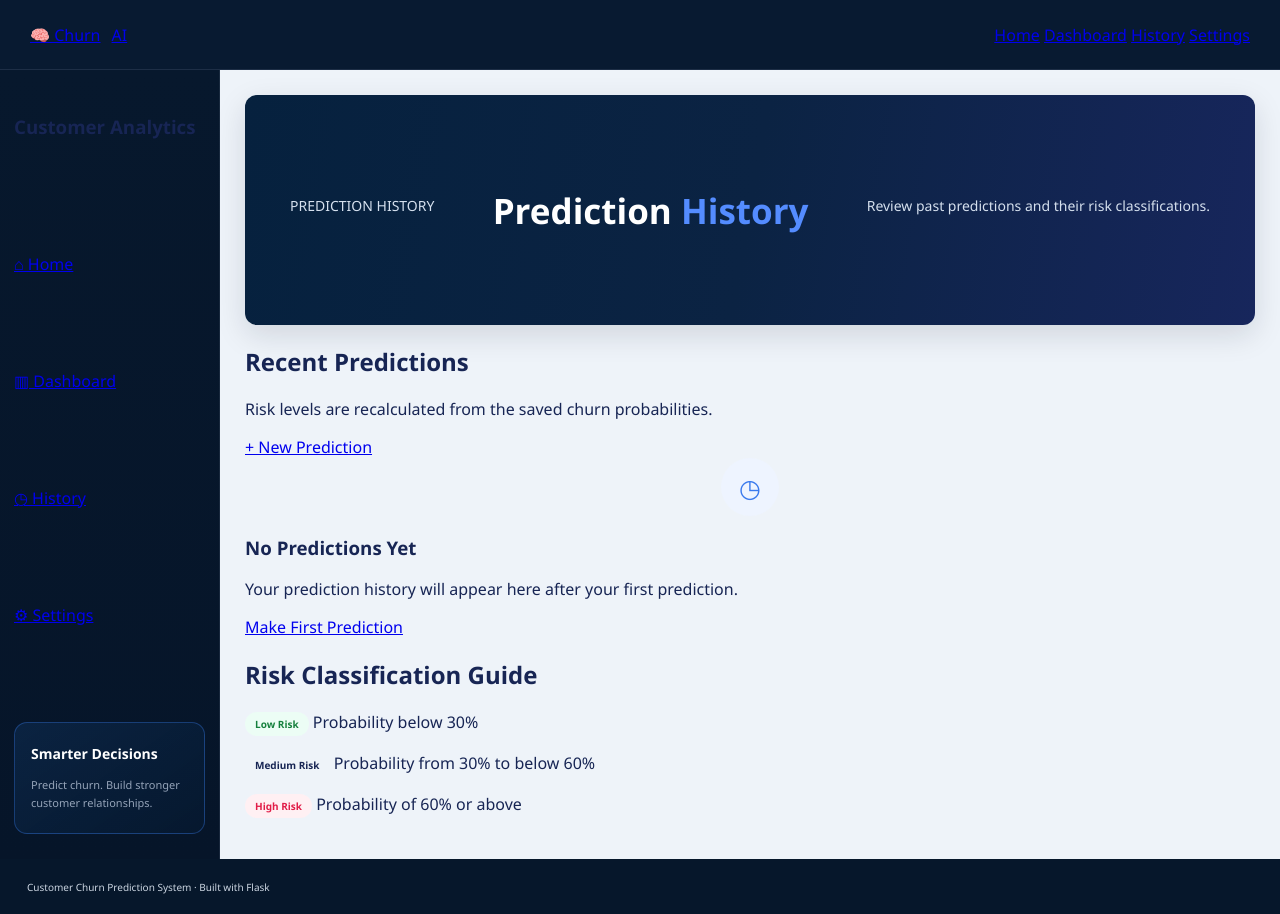
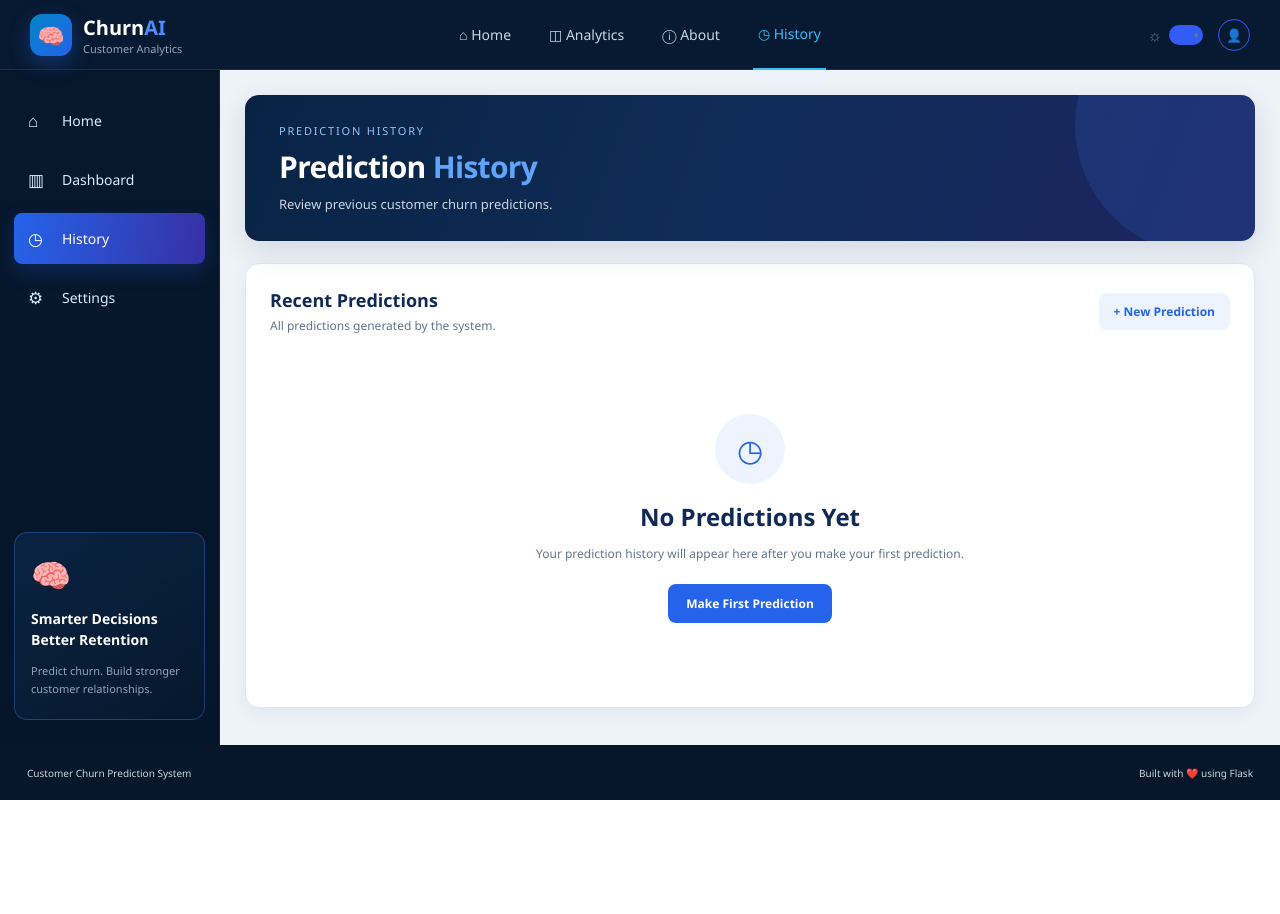
Before and after one commit to amulyaalluru2007-ctrl/Machine-Learning, a Flask app: page /history in a window 1280 px wide. After the commit the page ends 800 px from the top, so only its background shows below. Run offline with Flask 3, Linux system fonts and the light colour scheme; parts of the project's set-up code (start-up, migrations or seed data) failed here and were passed over.

Commit message:
Revise history.html for improved layout and content
Updated the history page layout and content for better user experience.

```diff
--- a/Project/customer_churn_deployment/templates/history.html
+++ b/Project/customer_churn_deployment/templates/history.html
@@ -1,111 +1,319 @@
-
 <!DOCTYPE html>
 <html lang="en">
+
 <head>
+
 <meta charset="UTF-8">
-    <meta name="viewport" content="width=device-width, initial-scale=1.0">
-    <title>ChurnAI | Prediction History</title>
-    <link rel="stylesheet" href="{{ url_for('static', filename='style.css') }}">
+
+<meta name="viewport"
+content="width=device-width, initial-scale=1.0">
+
+<title>ChurnAI | History</title>
+
+<link rel="stylesheet"
+href="{{ url_for('static', filename='style.css') }}">
+
 </head>
+
 <body>
 
+
 <header class="topbar">
-    <a class="brand" href="/">🧠 Churn<span>AI</span></a>
-    <nav>
-        <a href="/">Home</a>
-        <a href="/dashboard">Dashboard</a>
-        <a class="active" href="/history">History</a>
-        <a href="/settings">Settings</a>
+
+<div class="brand">
+
+<div class="brand-logo">
+🧠
+</div>
+
+<div>
+
+<div class="brand-name">
+Churn<span>AI</span>
+</div>
+
+<div class="brand-subtitle">
+Customer Analytics
+</div>
+
+</div>
+
+</div>
+
+
+<nav class="top-navigation">
+
+<a href="/">
+⌂ Home
+</a>
+
+<a href="/dashboard">
+◫ Analytics
+</a>
+
+<a href="/settings">
+ⓘ About
+</a>
+
+<a href="/history" class="active">
+◷ History
+</a>
+
 </nav>
+
+
+<div class="profile">
+
+<div class="theme-toggle">
+☼
+<span>●</span>
+</div>
+
+<div class="profile-icon">
+👤
+</div>
+
+</div>
+
 </header>
 
+
+
 <div class="page-layout">
+
+
 <aside class="sidebar">
-        <h3>Customer Analytics</h3>
-        <a href="/">⌂ Home</a>
-        <a href="/dashboard">▥ Dashboard</a>
-        <a class="active" href="/history">◷ History</a>
-        <a href="/settings">⚙ Settings</a>
+
+<div class="sidebar-menu">
+
+<a href="/" class="sidebar-link">
+<span>⌂</span>
+Home
+</a>
+
+<a href="/dashboard" class="sidebar-link">
+<span>▥</span>
+Dashboard
+</a>
+
+<a href="/history"
+class="sidebar-link active">
+
+<span>◷</span>
+History
+
+</a>
+
+<a href="/settings" class="sidebar-link">
+<span>⚙</span>
+Settings
+</a>
+
+</div>
+
 
 <div class="sidebar-bottom">
-            <h3>Smarter Decisions</h3>
-            <p>Predict churn. Build stronger customer relationships.</p>
+
+<div class="sidebar-brain">
+🧠
 </div>
+
+<h3>
+Smarter Decisions
+<br>
+Better Retention
+</h3>
+
+<p>
+Predict churn. Build stronger
+customer relationships.
+</p>
+
+</div>
+
 </aside>
 
+
+
 <main class="main-content">
-        <section class="hero">
-            <p class="eyebrow">PREDICTION HISTORY</p>
-            <h1>Prediction <span>History</span></h1>
-            <p>Review past predictions and their risk classifications.</p>
+
+
+<section class="dashboard-header">
+
+<div>
+
+<div class="hero-label">
+PREDICTION HISTORY
+</div>
+
+<h1>
+Prediction <span>History</span>
+</h1>
+
+<p>
+Review previous customer churn predictions.
+</p>
+
+</div>
+
 </section>
 
-        <section class="panel">
-            <div class="section-header">
+
+
+<div class="history-card">
+
+
+<div class="history-heading">
+
 <div>
-                    <h2>Recent Predictions</h2>
-                    <p class="muted">Risk levels are recalculated from the saved churn probabilities.</p>
-                </div>
-                <a href="/" class="primary-button">+ New Prediction</a>
+
+<h2>
+Recent Predictions
+</h2>
+
+<p>
+All predictions generated by the system.
+</p>
+
 </div>
 
-            {% if records %}
-            <div class="table-container">
-                <table>
-                    <thead>
-                        <tr>
-                            <th>#</th>
-                            <th>Prediction</th>
-                            <th>Churn Probability</th>
-                            <th>Risk Level</th>
-                        </tr>
-                    </thead>
-                    <tbody>
-                        {% for record in records|reverse %}
-                        <tr>
-                            <td>{{ loop.index }}</td>
-                            <td>{{ record["Prediction"] }}</td>
-                            <td>
-                                <strong>{{ '%.2f'|format(record["Probability"]|float) }}%</strong>
-                            </td>
-                            <td>
-                                {% set probability = record["Probability"]|float %}
+<a href="/" class="small-action">
++ New Prediction
+</a>
 
-                                {% if probability < 30 %}
-                                    <span class="badge success">Low Risk</span>
-                                {% elif probability < 60 %}
-                                    <span class="badge medium">Medium Risk</span>
-                                {% else %}
-                                    <span class="badge danger">High Risk</span>
-                                {% endif %}
-                            </td>
-                        </tr>
-                        {% endfor %}
-                    </tbody>
-                </table>
-            </div>
-            {% else %}
-            <div class="empty-state">
-                <div class="empty-icon">◷</div>
-                <h3>No Predictions Yet</h3>
-                <p>Your prediction history will appear here after your first prediction.</p>
-                <a href="/" class="primary-button">Make First Prediction</a>
-            </div>
-            {% endif %}
-        </section>
-
-        <section class="panel">
-            <h2>Risk Classification Guide</h2>
-            <div class="legend-list">
-                <p><span class="badge success">Low Risk</span> Probability below 30%</p>
-                <p><span class="badge medium">Medium Risk</span> Probability from 30% to below 60%</p>
-                <p><span class="badge danger">High Risk</span> Probability of 60% or above</p>
-            </div>
-        </section>
-    </main>
 </div>
 
-<footer class="footer">Customer Churn Prediction System · Built with Flask</footer>
+
+
+{% if records %}
+
+
+<div class="table-container">
+
+<table>
+
+<thead>
+
+<tr>
+
+<th>#</th>
+
+<th>Prediction</th>
+
+<th>Churn Probability</th>
+
+<th>Status</th>
+
+</tr>
+
+</thead>
+
+
+<tbody>
+
+{% for record in records|reverse %}
+
+<tr>
+
+<td>
+{{ loop.index }}
+</td>
+
+
+<td>
+
+{{ record["Prediction"] }}
+
+</td>
+
+
+<td>
+
+<strong>
+{{ record["Probability"] }}%
+</strong>
+
+</td>
+
+
+<td>
+
+{% if "Likely to Churn" in record["Prediction"] %}
+
+<span class="badge danger">
+High Risk
+</span>
+
+{% else %}
+
+<span class="badge success">
+Low Risk
+</span>
+
+{% endif %}
+
+</td>
+
+</tr>
+
+{% endfor %}
+
+</tbody>
+
+</table>
+
+</div>
+
+
+{% else %}
+
+
+<div class="empty-history">
+
+<div>
+◷
+</div>
+
+<h2>
+No Predictions Yet
+</h2>
+
+<p>
+Your prediction history will appear here
+after you make your first prediction.
+</p>
+
+<a href="/">
+Make First Prediction
+</a>
+
+</div>
+
+
+{% endif %}
+
+
+</div>
+
+
+</main>
+
+</div>
+
+
+
+<footer class="footer">
+
+<div>
+Customer Churn Prediction System
+</div>
+
+<div>
+Built with ❤️ using Flask
+</div>
+
+</footer>
+
 
 </body>
 </html>
```
Lines whose indentation alone changed are shown as unchanged.
